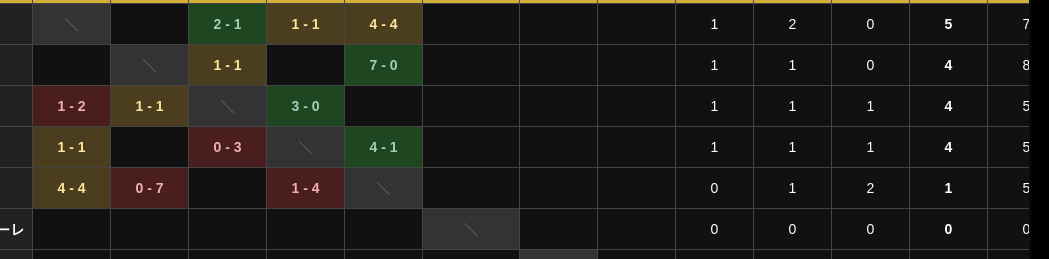
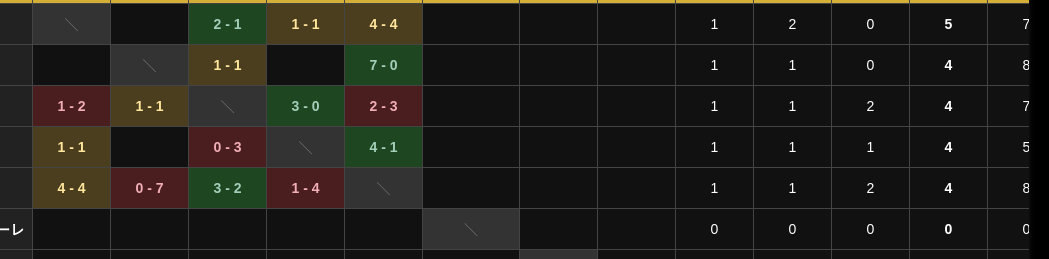
Before and after one commit to takueed5/realegue, a plain HTML site: page index.html in a window 1280 px wide. Shown: the part 152-411 px from the top of the page, 231-1280 px from the left. Drawn offline with Linux system fonts and the light colour scheme.

Commit message:
Update index.html

```diff
--- a/index.html
+++ b/index.html
@@ -156,7 +156,7 @@
       // 4. 北陸の対戦
       'hokuriku_nishiyama': ['', ''],
       'hokuriku_advance': ['', ''],
-      'hokuriku_nishinomiya': ['', ''],
+      'hokuriku_nishinomiya': ['2', '3'],
       'hokuriku_udou': [1, 2],
 
       // 5. 西山の対戦
```
